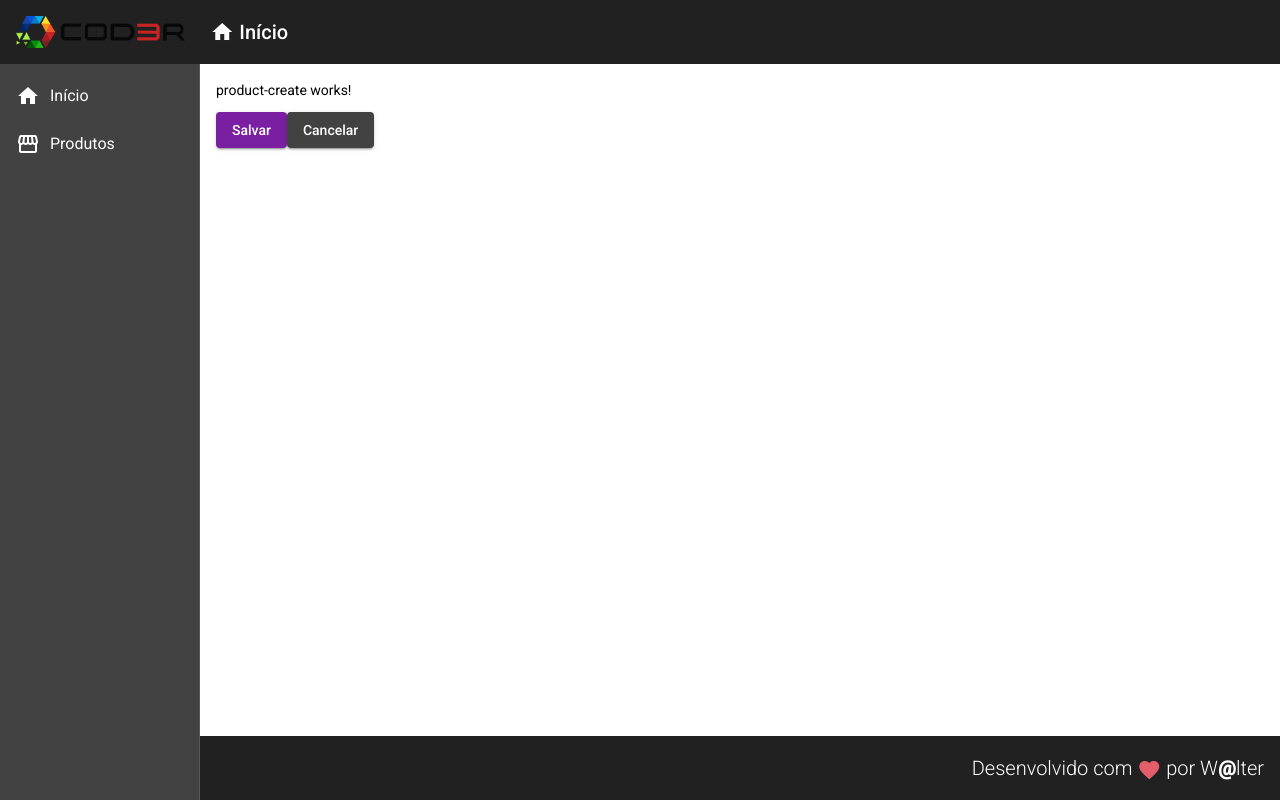
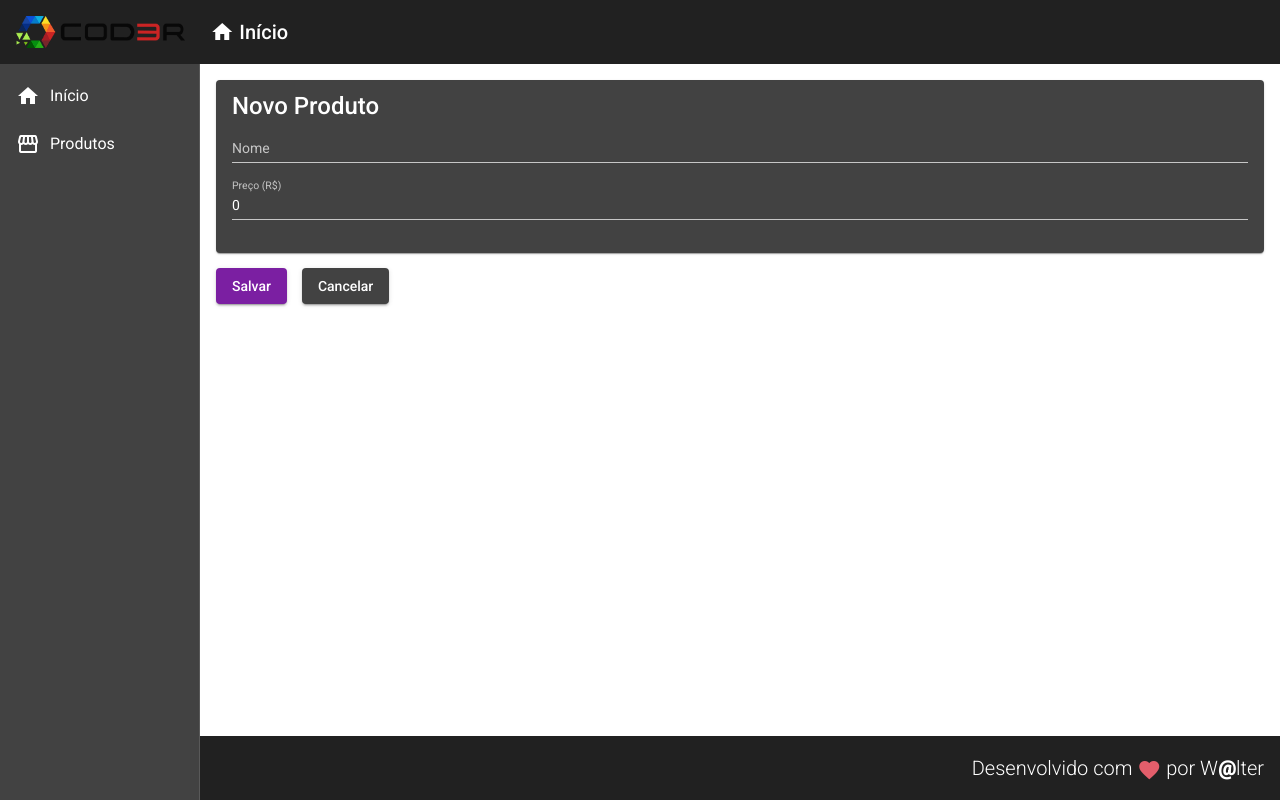
Before and after one commit to WalterLimaViana/projetoCrud, an Angular app in the folder frontend/: page /products/create in a window 1280 px wide. Built offline with nearby package versions, Linux system fonts and the light colour scheme.

Commit message:
created form new product

```diff
--- a/frontend/src/app/app.module.ts
+++ b/frontend/src/app/app.module.ts
@@ -20,6 +20,9 @@ import { RedDirective } from "./directives/red.directive";
 import { ForDirective } from "./directives/for.directive";
 import { ProductCreateComponent } from "./components/product/product-create/product-create.component";
 import { HttpClientModule } from "@angular/common/http";
+import { FormsModule } from "@angular/forms";
+import { MatFormFieldModule } from "@angular/material/form-field";
+import { MatInputModule } from "@angular/material/input";
 
 @NgModule({
   declarations: [
@@ -44,6 +47,9 @@ import { HttpClientModule } from "@angular/common/http";
     MatButtonModule,
     MatSnackBarModule,
     HttpClientModule,
+    FormsModule,
+    MatFormFieldModule,
+    MatInputModule,
   ],
   providers: [],
   bootstrap: [AppComponent],
--- a/frontend/src/app/components/product/product-create/product-create.component.css
+++ b/frontend/src/app/components/product/product-create/product-create.component.css
@@ -0,0 +1,8 @@
+form {
+  display: flex;
+  flex-direction: column;
+}
+
+button {
+  margin: 15px 15px 0 0;
+}
--- a/frontend/src/app/components/product/product-create/product-create.component.html
+++ b/frontend/src/app/components/product/product-create/product-create.component.html
@@ -1,4 +1,16 @@
-<p>product-create works!</p>
+<mat-card>
+    <mat-card-title>Novo Produto</mat-card-title>
+    <form>
+        <mat-form-field>
+            <input matInput placeholder="Nome" [(ngModel)]="product.name"
+                name="name">
+        </mat-form-field>
+        <mat-form-field>
+            <input matInput placeholder="Preço (R$)"
+                [(ngModel)]="product.price" name="price">
+        </mat-form-field>
+    </form>
+</mat-card>
 
 <button mat-raised-button (click)="createProduct()" color="primary">
     Salvar
```
Also changed, not shown: 1 other file (tests, documents, lock files or other folders).
